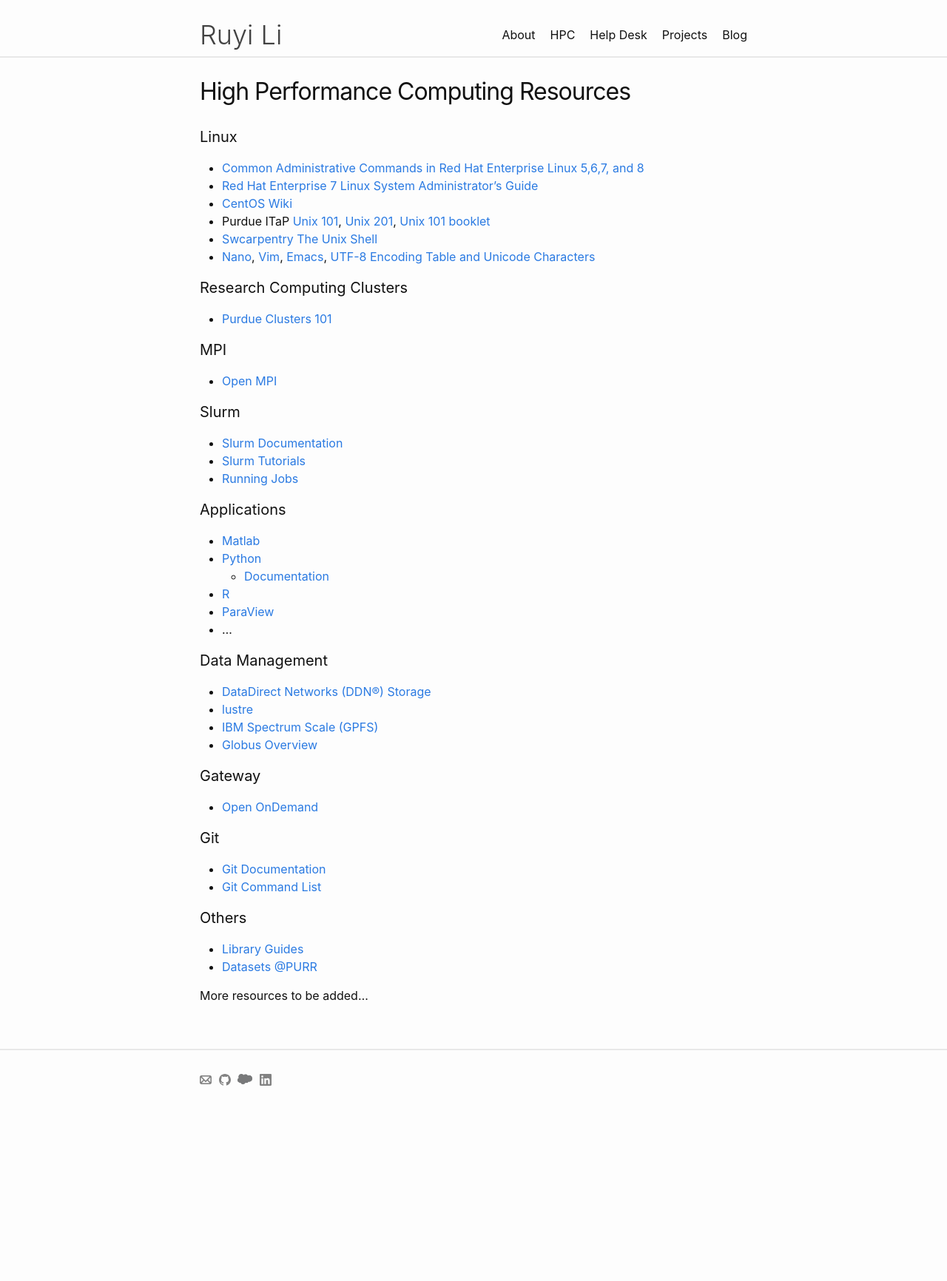
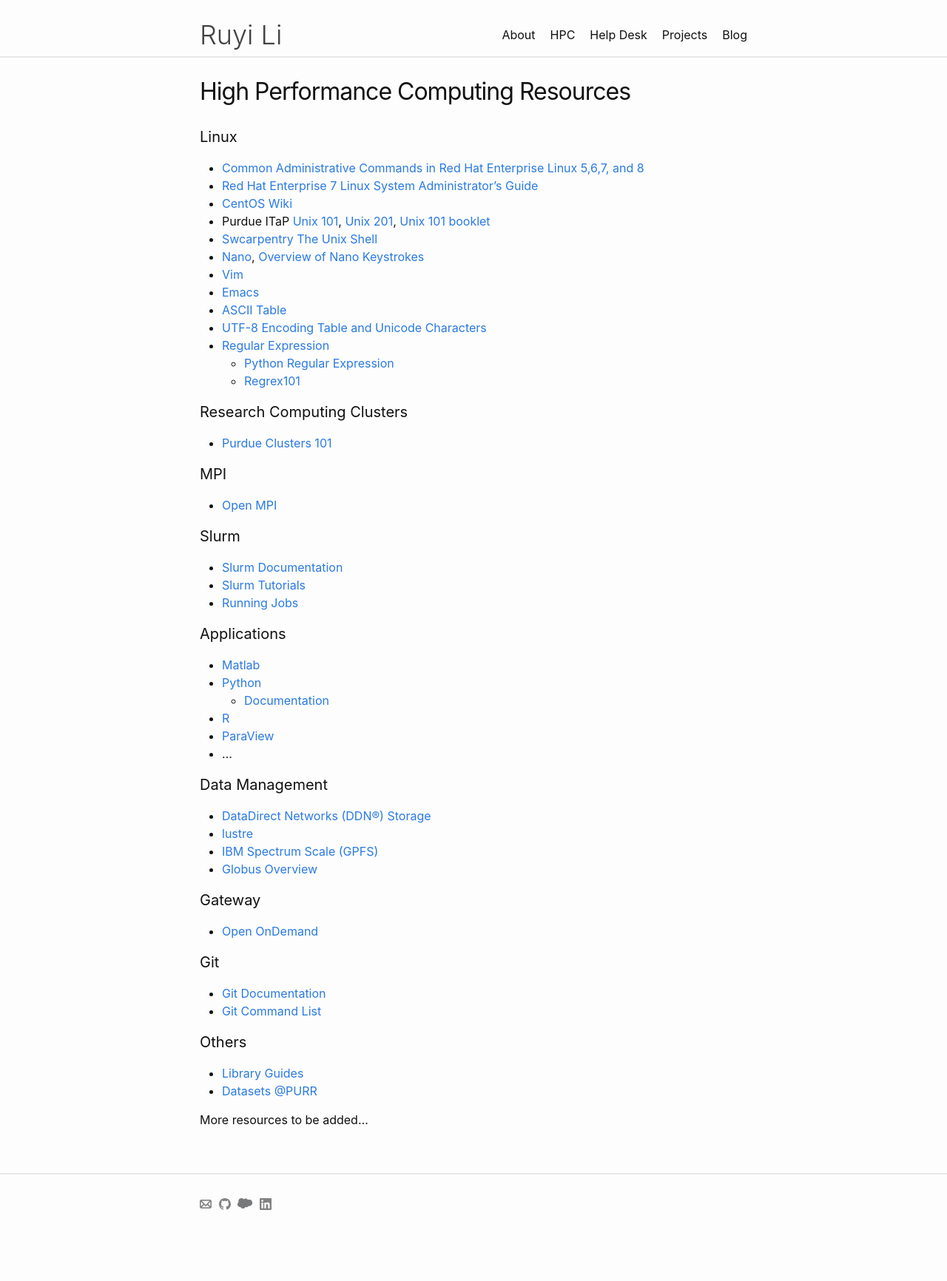
Before and after one commit to Ruyi95/Ruyi95.github.io, a Jekyll site: the page built from HPC.markdown, in a window 1280 px wide. Shown: the whole page at 74% size. Built offline with Jekyll 4.4.1, drawn with Linux system fonts in a browser that asks for light colours; before the commit the page ends 1534 px from its top, so only the background shows below that.

Commit message:
More resources added.

```diff
--- a/HPC.markdown
+++ b/HPC.markdown
@@ -10,11 +10,14 @@ permalink: /HPC/
 - <a href="https://wiki.centos.org/FrontPage" target="_blank">CentOS Wiki</a>
 - Purdue ITaP <a href="https://www.rcac.purdue.edu/training/unix101/" target="_blank">Unix 101</a>, <a href="https://www.rcac.purdue.edu/training/unix201/" target="_blank">Unix 201</a>, <a href="https://www.rcac.purdue.edu/training/unix101/unix101_booklet.pdf" target="_blank">Unix 101 booklet</a>
 - <a href="https://swcarpentry.github.io/shell-novice/" target="_blank">Swcarpentry The Unix Shell</a>
-- <a href="https://www.nano-editor.org/dist/latest/nano.html" target="_blank">Nano</a>,
-<a href="https://vimhelp.org" target="_blank">Vim</a>,
-<a href="https://gnu.org/software/emacs/manual/html_node/emacs/index.html" target="_blank">Emacs</a>,
-<a href="https://www.utf8-chartable.de" target="_blank">UTF-8 Encoding Table and Unicode Characters</a>
-
+- <a href="https://www.nano-editor.org/dist/latest/nano.html" target="_blank">Nano</a>, <a href="https://www.nano-editor.org/dist/latest/cheatsheet.html" target="_blank">Overview of Nano Keystrokes</a>
+- <a href="https://vimhelp.org" target="_blank">Vim</a>
+- <a href="https://gnu.org/software/emacs/manual/html_node/emacs/index.html" target="_blank">Emacs</a>
+- <a href="https://en.wikipedia.org/wiki/ASCII" target="_blank">ASCII Table</a>
+- <a href="https://www.utf8-chartable.de" target="_blank">UTF-8 Encoding Table and Unicode Characters</a>
+- <a href="https://en.wikipedia.org/wiki/Regular_expression" target="_blank">Regular Expression</a>
+  - <a href="https://docs.python.org/3/library/re.html" target="_blank">Python Regular Expression</a>
+  - <a href="https://regex101.com" target="_blank">Regrex101</a>
 
 #### Research Computing Clusters ####
 - <a href="https://www.rcac.purdue.edu/training/clusters101/" target="_blank">Purdue Clusters 101</a>
--- a/_includes/footer.html
+++ b/_includes/footer.html
@@ -13,6 +13,8 @@
             © {{ site.title | escape }}
             {%- endif -%}
             </li>
+-->
+<!--            <li> About  HPC  Help Desk  Projects  Blog</li>
 -->
             <li class="social-media-list">
 <a href="mailto:{{ site.email }}"><img class="svg-icon" src= "/assets/mail.png"></a>
--- a/_layouts/home.html
+++ b/_layouts/home.html
@@ -2,7 +2,7 @@
 layout: default
 ---
 <div>
-<img src=" /assets/cluster.png" alt="Cluster" align="center" style="width=95%;height=95%">
+<img src="/assets/helpdesk.svg" class="center" width="30%">
 </div>
 <div>
 </br></br>
--- a/_sass/minima/_base.scss
+++ b/_sass/minima/_base.scss
@@ -58,8 +58,11 @@ img {
   max-width: 100%;
   vertical-align: middle;
 }
-
-
+.center {
+  display: block;
+  margin-left: auto;
+  margin-right: auto;
+}
 
 /**
  * Figures
--- a/_sass/minima/_layout.scss
+++ b/_sass/minima/_layout.scss
@@ -135,16 +135,18 @@
 }
 
 .footer-col-1 {
-  width: -webkit-calc(35% - (#{$spacing-unit} / 2));
-  width:         calc(35% - (#{$spacing-unit} / 2));
+  width: -webkit-calc(100% - (#{$spacing-unit} / 2));
+  width:         calc(100% - (#{$spacing-unit} / 2));
 }
 
+/*
 .footer-col-2 {
   float: right;
   width: -webkit-calc(50% - (#{$spacing-unit} / 2));
   width:         calc(50% - (#{$spacing-unit} / 2));
   text-align: right;
 }
+*/
 
 /*
 .footer-col-3 {
--- a/about.markdown
+++ b/about.markdown
@@ -4,7 +4,7 @@ title: About
 permalink: /about/
 ---
 
-<img src="/assets/ruyi.jpg">
+[//]:#(<img src="/assets/ruyi.jpg">)
 
 Hi, my name is Ruyi Li. I'm passionate in computing technology. I like to help others and feel happy to be a supportive agent.
 
```
Also changed, not shown: assets/anvilcolored.svg (added), assets/helpdesk.svg (added).
